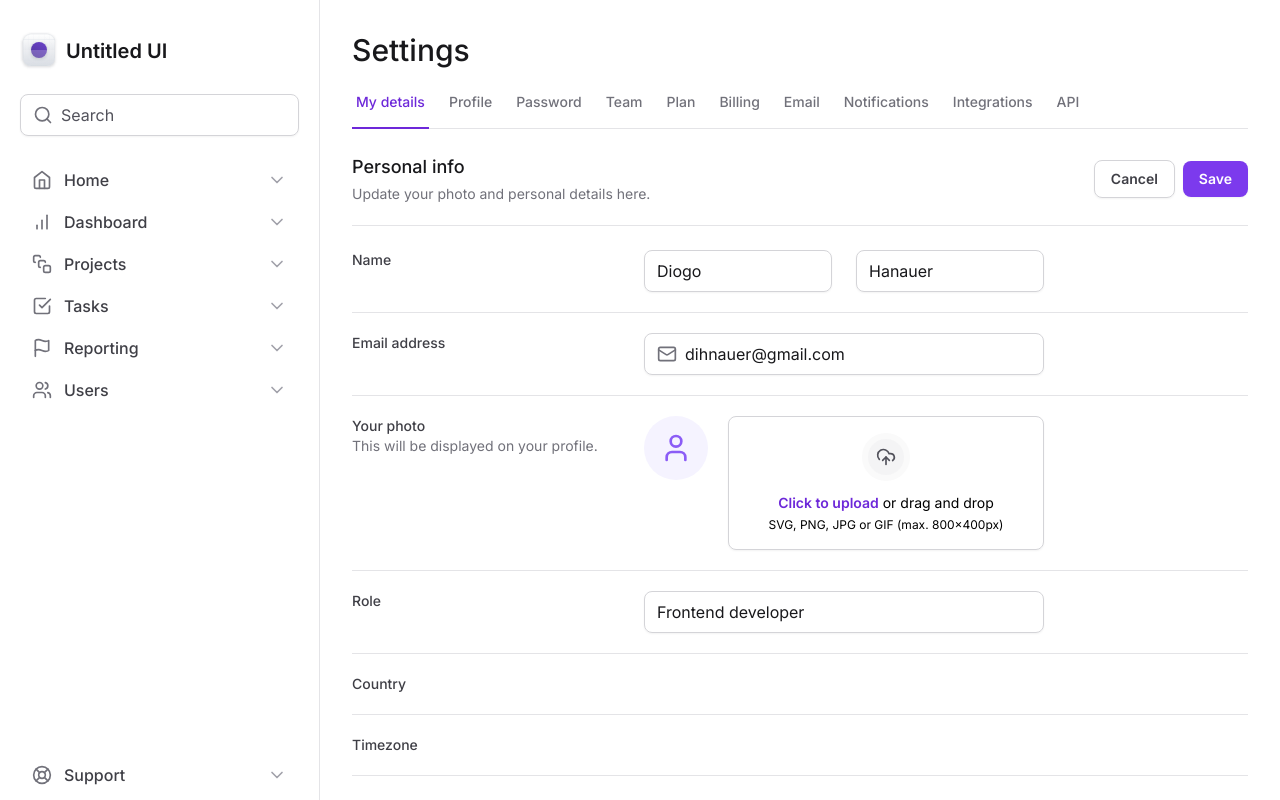
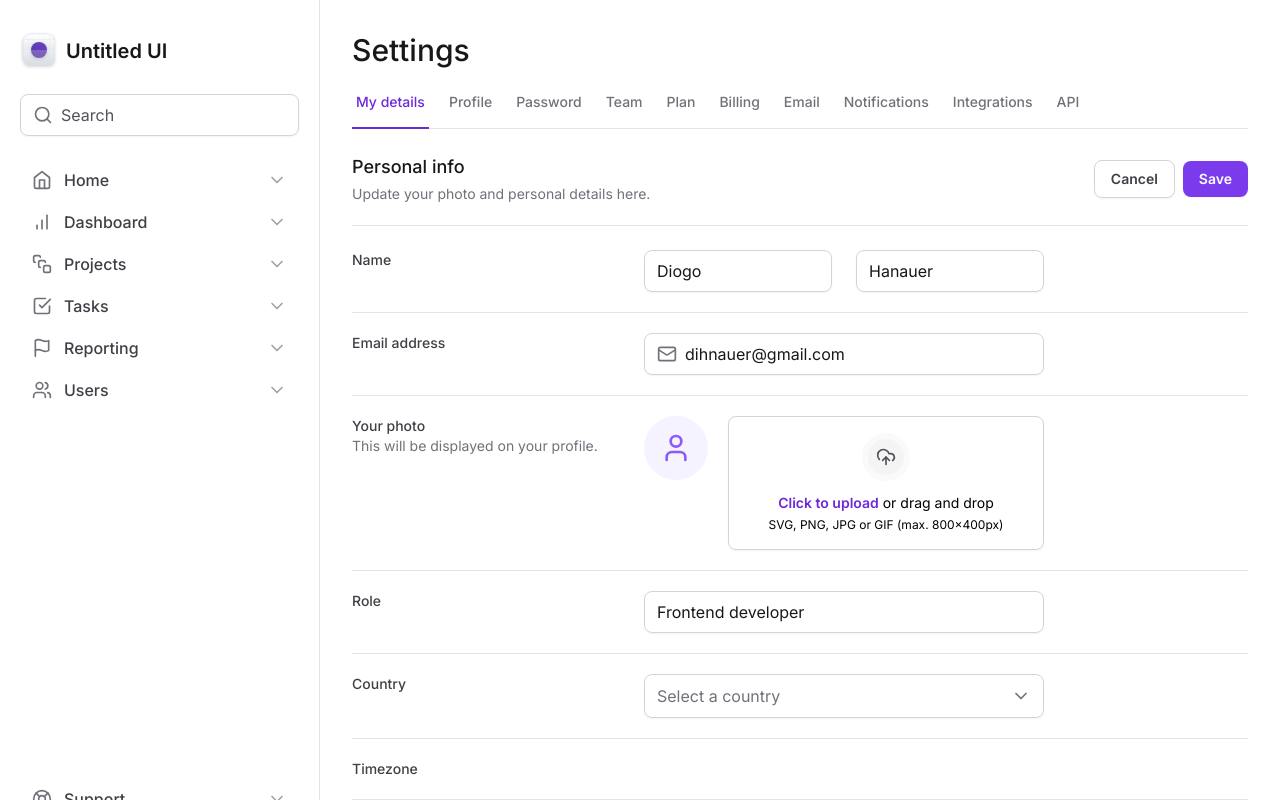
Before and after one commit to dihnauer/untitled-ui, a Next.js app: page / in a window 1280 px wide. Shown: the top 800 px of the page. Built offline with nearby package versions, Linux system fonts and the light colour scheme.

Commit message:
add radix-ui-select and create select component

```diff
--- a/package.json
+++ b/package.json
@@ -9,6 +9,7 @@
     "lint": "next lint"
   },
   "dependencies": {
+    "@radix-ui/react-select": "^2.0.0",
     "@radix-ui/react-tabs": "^1.0.4",
     "framer-motion": "^10.16.4",
     "lucide-react": "^0.288.0",
--- a/src/app/page.tsx
+++ b/src/app/page.tsx
@@ -2,6 +2,7 @@
 import * as Input from "@/components/Input";
 import * as FileInput from "@/components/FileInput";
 import { Mail } from "lucide-react";
+import { Select } from "@/components/Select";
 
 export default function Home() {
   return (
@@ -112,7 +113,7 @@
             >
               Country
             </label>
-            <div></div>
+            <Select />
           </div>
 
           {/* Timezone */}
--- /dev/null
+++ b/src/components/Select.tsx
@@ -0,0 +1,57 @@
+"use client";
+
+import * as SelectRadix from "@radix-ui/react-select";
+import { Check, ChevronDown } from "lucide-react";
+
+export function Select() {
+  return (
+    <SelectRadix.Root>
+      <SelectRadix.Trigger className="flex h-11 w-full items-center justify-between gap-2 rounded-lg border border-zinc-300 px-3 py-2 shadow-sm data-[placeholder]:text-zinc-500">
+        <SelectRadix.Value
+          placeholder="Select a country"
+          className="text-black"
+        />
+        <SelectRadix.Icon>
+          <ChevronDown className="h-5 w-5 text-zinc-500" />
+        </SelectRadix.Icon>
+      </SelectRadix.Trigger>
+
+      <SelectRadix.Portal>
+        <SelectRadix.Content
+          side="bottom"
+          position="popper"
+          sideOffset={6}
+          className="z-10 w-[--radix-select-trigger-width] overflow-hidden rounded-lg border border-zinc-200 bg-white"
+        >
+          <SelectRadix.Viewport>
+            <SelectRadix.Item
+              value="BR"
+              className="flex items-center justify-between gap-2 px-3 py-2.5 outline-none data-[highlighted]:bg-zinc-50"
+            >
+              <SelectRadix.ItemText className="text-black">
+                Brazil
+              </SelectRadix.ItemText>
+
+              <SelectRadix.ItemIndicator>
+                <Check className="h-4 w-4 text-violet-400" />
+              </SelectRadix.ItemIndicator>
+            </SelectRadix.Item>
+
+            <SelectRadix.Item
+              value="US"
+              className="flex items-center justify-between gap-2 px-3 py-2.5 outline-none data-[highlighted]:bg-zinc-50"
+            >
+              <SelectRadix.ItemText className="text-black">
+                United States
+              </SelectRadix.ItemText>
+
+              <SelectRadix.ItemIndicator>
+                <Check className="h-4 w-4 text-violet-400" />
+              </SelectRadix.ItemIndicator>
+            </SelectRadix.Item>
+          </SelectRadix.Viewport>
+        </SelectRadix.Content>
+      </SelectRadix.Portal>
+    </SelectRadix.Root>
+  );
+}
```
Also changed, not shown: 1 other file (tests, documents, lock files or other folders).
